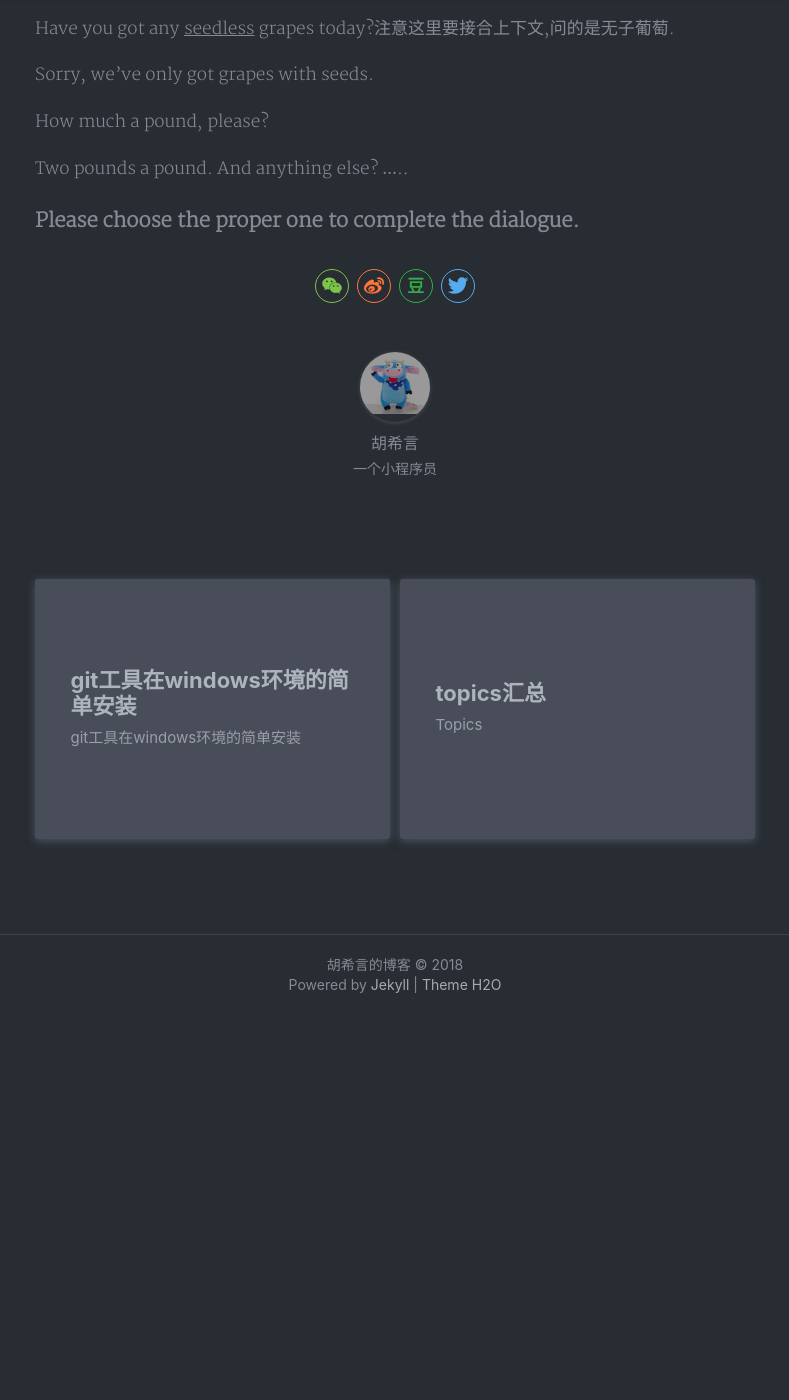
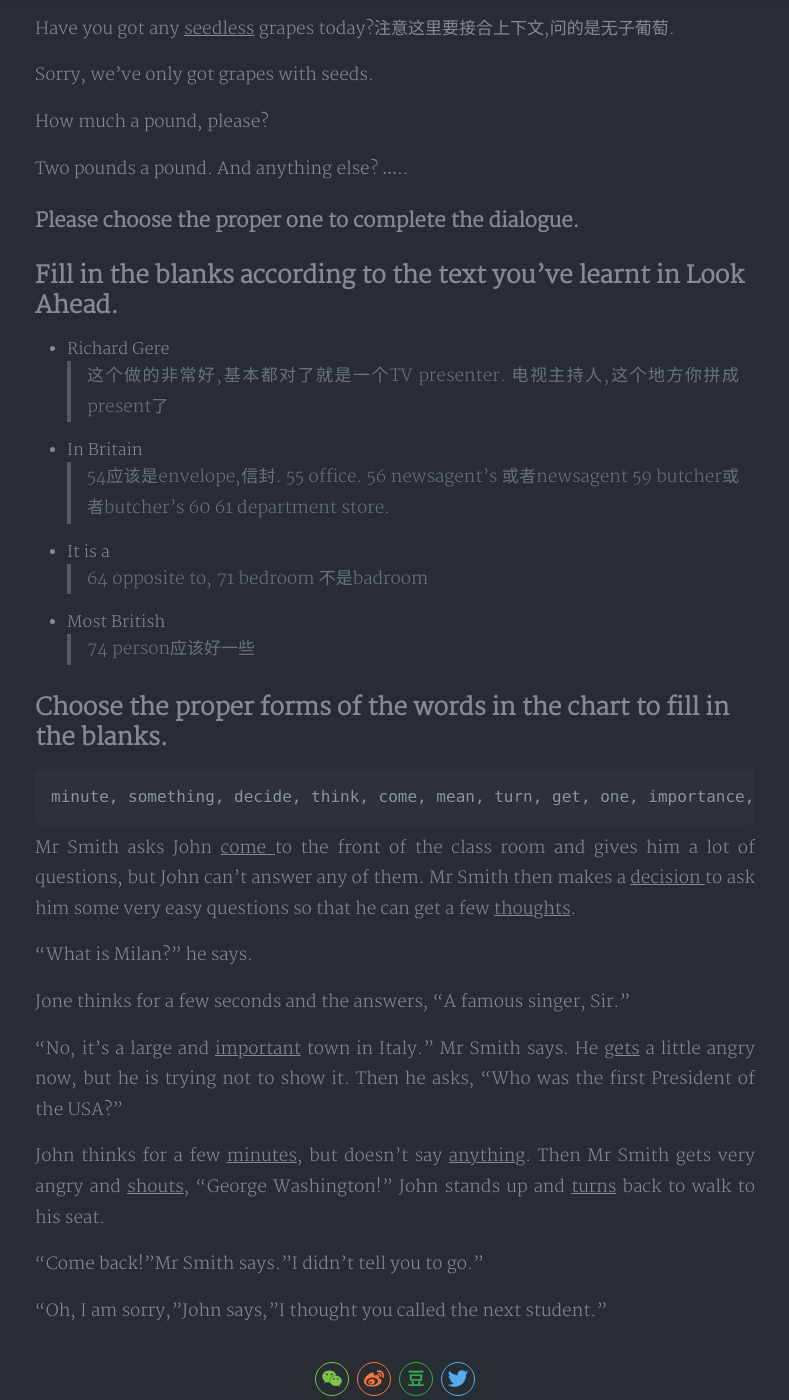
Before and after one commit to hshsvg/hshsvg.github.io, a Jekyll site: the page built from _posts/2018-01-13-english-homework-correction.md, in a window 1280 px wide and 1400 px high, scrolled down 2657 px. Shown: the whole window, without its empty margins (245-1034 px from the left). Built offline with Jekyll 4.4.1, drawn with Linux system fonts in a browser that asks for light colours; nearby versions of some CDN libraries; a style sheet for code colours, icons or effects is not loaded; before the commit the page ends 3672 px from its top, so only the background shows below that.

Commit message:
new correction

````diff
--- a/_posts/2018-01-13-english-homework-correction.md
+++ b/_posts/2018-01-13-english-homework-correction.md
@@ -85,3 +85,38 @@ tags: English homework correction
   Two pounds a pound. And anything else? .....
 
 ### Please choose the proper one to complete the dialogue.
+
+## Fill in the blanks according to the text you've learnt in Look Ahead.
+
+* Richard Gere
+  > 这个做的非常好,基本都对了就是一个TV presenter. 电视主持人,这个地方你拼成present了
+
+* In Britain
+  > 54应该是envelope,信封. 55 office. 56 newsagent's 或者newsagent 59 butcher或者butcher's  60 61 department store.
+
+* It is a
+  >64 opposite to,  71 bedroom 不是badroom
+
+* Most British
+  > 74 person应该好一些
+
+
+
+## Choose the proper forms of the words in the chart to fill in the blanks.
+```Java
+minute, something, decide, think, come, mean, turn, get, one, importance, shout, right
+```
+
+Mr Smith asks John <u> come </u> to the front of the class room and gives him a lot of questions, but John can't answer any of them. Mr Smith then makes a <u>decision </u> to ask him some very easy questions so that he can get a few <u>thoughts</u>.
+
+"What is Milan?" he says.
+
+Jone thinks for a few seconds and the answers, "A famous singer, Sir."
+
+"No, it's a large and <u>important</u> town in Italy." Mr Smith says. He <u>gets</u> a little angry now, but he is trying not to show it. Then he asks, "Who was the first President of the USA?"
+
+John thinks for a few <u>minutes</u>, but doesn't say <u>anything</u>. Then Mr Smith gets very angry and <u>shouts</u>, "George Washington!" John stands up and <u>turns</u> back to walk to his seat.
+
+"Come back!"Mr Smith says."I didn't tell you to go."
+
+"Oh, I am sorry,"John says,"I thought you called the next student."
````
